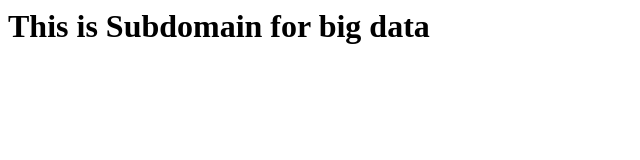
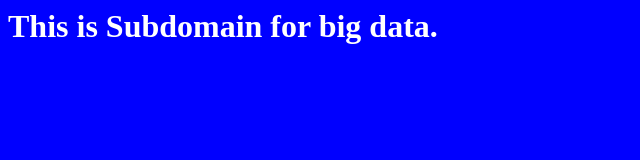
Before and after one commit to zlpmichelle/bigdata, a plain HTML site: page index.html in a window 1280 px wide. Shown: the whole page, without its empty margins (0-640 px from the left). Drawn offline with Linux system fonts and the light colour scheme.

Commit message:
Update index.html

```diff
--- a/index.html
+++ b/index.html
@@ -1,9 +1,9 @@
 <html>
   <body>
-    <h1>This is Subdomain for big data</h1>
+    <h1>This is Subdomain for big data.</h1>
     <style>
-    background-color:blue;
-    color:#FFF;
+    body {background-color:blue;
+    color:#FFF;}
     </style>
   </body>
 </html>
```
